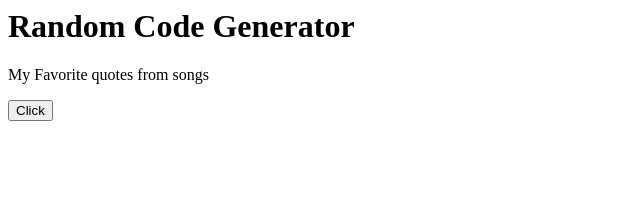
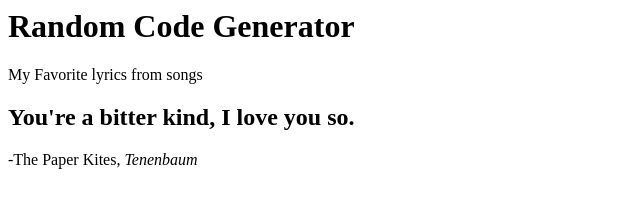
Before and after one commit to selenatuyen/rancodegen, a plain HTML site: page index.html in a window 1280 px wide. Shown: the whole page, without its empty margins (0-640 px from the left). Drawn offline with nearby package versions, Linux system fonts and the light colour scheme.

Commit message:
First quote test

```diff
--- a/index.html
+++ b/index.html
@@ -4,13 +4,15 @@
 		<script type="text/javascript" src="https://cdnjs.cloudflare.com/ajax/libs/jquery/3.1.0/jquery.min.js"></script>
 		<script type="text/javascript" src="https://cdnjs.cloudflare.com/ajax/libs/jqueryui/1.12.0/jquery-ui.min.js"></script>
 		<!-- <script type="text/javascript" src="https://gitcdn.link/repo/freeCodeCamp/testable-projects-fcc/master/build/bundle.js"></script> -->
-		<script type="text/javascript" src="./click.js"></script>
+		<!-- <script type="text/javascript" src="./click.js"></script> -->
 		<link rel="stylesheet" type="text/css" href="http://maxcdn.bootstrapcdn.com/font-awesome/4.3.0/css/font-awesome.min.css">
 		<link rel="stylesheet" type="text/css" src="style.css">
 	</head>
 	<body>
 		<h1>Random Code Generator</h1>
-		<p>My Favorite quotes from songs</p>
-		<button onclick="cesta()">Click</button>
+		<p>My Favorite lyrics from songs</p>
+		<h2>You're a bitter kind, I love you so.</h2>
+		<p>-The Paper Kites, <i>Tenenbaum</i></p>
+		<!-- <button onclick="cesta()">Click</button> -->
 	</body>
 </html>
--- a/server.js
+++ b/server.js
@@ -19,6 +19,10 @@ app.get('/test', function (req, res){  // '/' == route, can have multiple routes
 	res.send('hello world'); //send something back to function, can send files/pages, acts as return statement.
 });
 
+app.post('/', function (req, res){
+
+})
+
 app.listen(3000, function(){	//server is listening at port 3000
 	console.log('Example app listening on port 3000!');
 })
```
